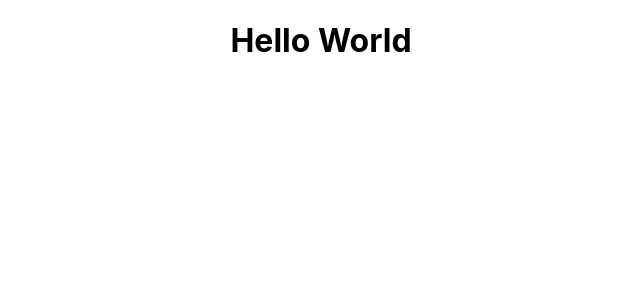
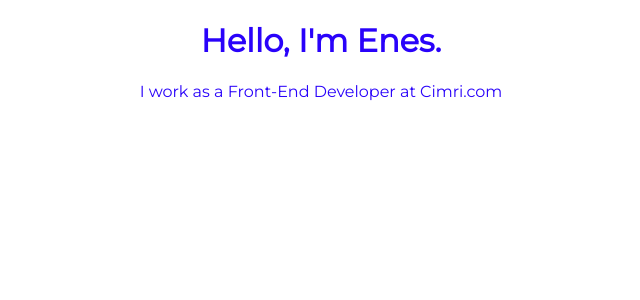
Before and after one commit to enesoncan/enesoncan.com, a React (Create React App) app: page / in a window 1280 px wide. Shown: the top 300 px of the page, without its empty margins (319-959 px from the left). Built offline with nearby package versions, Linux system fonts and the light colour scheme; the HTML template or start-up script is replaced by a standard one.

Commit message:
Initialize font family and texts

```diff
--- a/src/App.css
+++ b/src/App.css
@@ -1,3 +1,4 @@
 .App {
+  color: #2902fa;
   text-align: center;
 }
--- a/src/App.js
+++ b/src/App.js
@@ -4,7 +4,8 @@ import './App.css';
 function App() {
   return (
     <div className="App">
-      <h1>Hello World</h1>
+      <h1>Hello, I'm Enes.</h1>
+      <p>I work as a Front-End Developer at Cimri.com</p>
     </div>
   );
 }
--- a/src/index.css
+++ b/src/index.css
@@ -1,13 +1,13 @@
+@import url('https://fonts.googleapis.com/css?family=Montserrat&display=swap');
+
 body {
   margin: 0;
-  font-family: -apple-system, BlinkMacSystemFont, 'Segoe UI', 'Roboto', 'Oxygen',
-    'Ubuntu', 'Cantarell', 'Fira Sans', 'Droid Sans', 'Helvetica Neue',
-    sans-serif;
+  font-family: 'Montserrat', 'Segoe UI', 'Roboto', 'Oxygen', 'Ubuntu', 'Cantarell', 'Fira Sans',
+    'Droid Sans', 'Helvetica Neue', sans-serif;
   -webkit-font-smoothing: antialiased;
   -moz-osx-font-smoothing: grayscale;
 }
 
 code {
-  font-family: source-code-pro, Menlo, Monaco, Consolas, 'Courier New',
-    monospace;
+  font-family: source-code-pro, Menlo, Monaco, Consolas, 'Courier New', monospace;
 }
```
Also changed, not shown: public/logo192.png (deleted), public/logo512.png (deleted), public/manifest.json.
